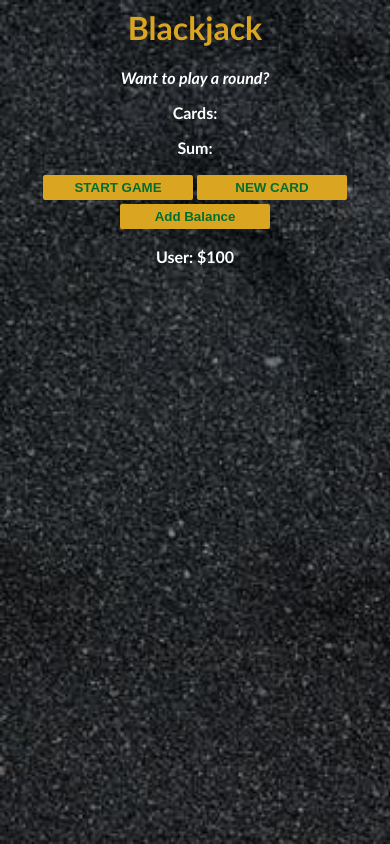
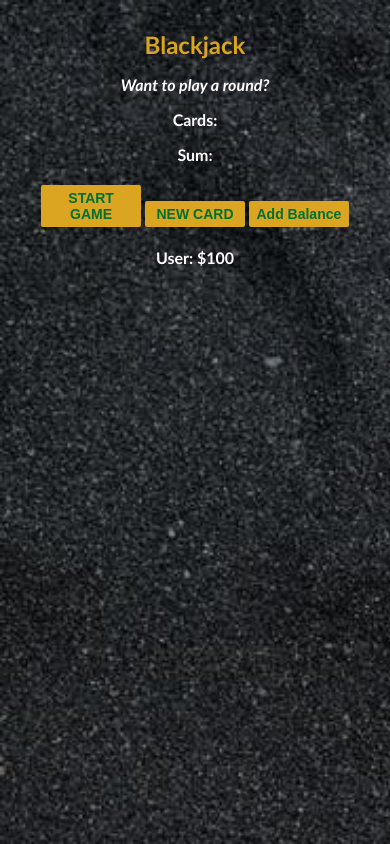
Before and after one commit to glossE/glossE.github.io, a plain HTML site: page index.html in a window 390 px wide. Drawn offline with Linux system fonts and the light colour scheme.

Commit message:
CSS changed for mobile

```diff
--- a/index.css
+++ b/index.css
@@ -5,10 +5,13 @@ body {
     font-weight: bold;
     color: white;
     text-align: center;
+    margin: 0;
+    padding: 0;
   }
 
   h1 {
     color: goldenrod;
+    margin-top: 30px;
   }
 
   #message-el {
@@ -19,11 +22,26 @@ button {
     color: #016f32;
     width: 150px;
     background: goldenrod;
-    padding-top: 5px;
-    padding-bottom: 5px;
+    padding-top: 10px;
+    padding-bottom: 10px;
     font-weight: bold;
     border: none;
     border-radius: 2px;
-    margin-bottom: 2px;
-    margin-top: 2px;
+    margin-bottom: 10px;
+    margin-top: 10px;
   }
+
+  @media (max-width: 768px) {
+    h1 {
+      font-size: 24px;
+    }
+
+    button {
+      width: 100px;
+      padding-top: 5px;
+      padding-bottom: 5px;
+      font-size: 14px;
+      margin-bottom: 5px;
+      margin-top: 5px;
+    }
+  }
```
Lines whose indentation alone changed are shown as unchanged.
